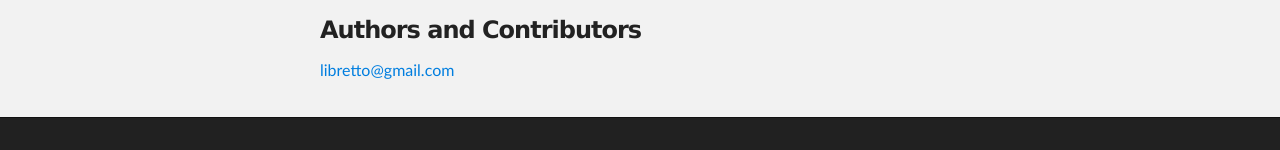
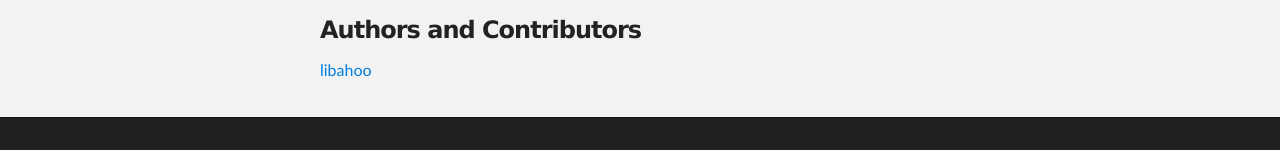
Before and after one commit to librahoo/librahoo.github.io, a plain HTML site: page index.html in a window 1280 px wide. Shown: the part 731-881 px from the top of the page. Drawn offline with Linux system fonts and the light colour scheme.

Commit message:
Update index.html

```diff
--- a/index.html
+++ b/index.html
@@ -45,7 +45,7 @@
 <h3>
 <a id="authors-and-contributors" class="anchor" href="#authors-and-contributors" aria-hidden="true"><span class="octicon octicon-link"></span></a>Authors and Contributors</h3>
 
-<p><a href="mailto:libretto@gmail.com">libretto@gmail.com</a></p>
+<p><a href="mailto:zhqhu.sioc@gmail.com">libahoo</a></p>
       </section>
     </div>
 
```
